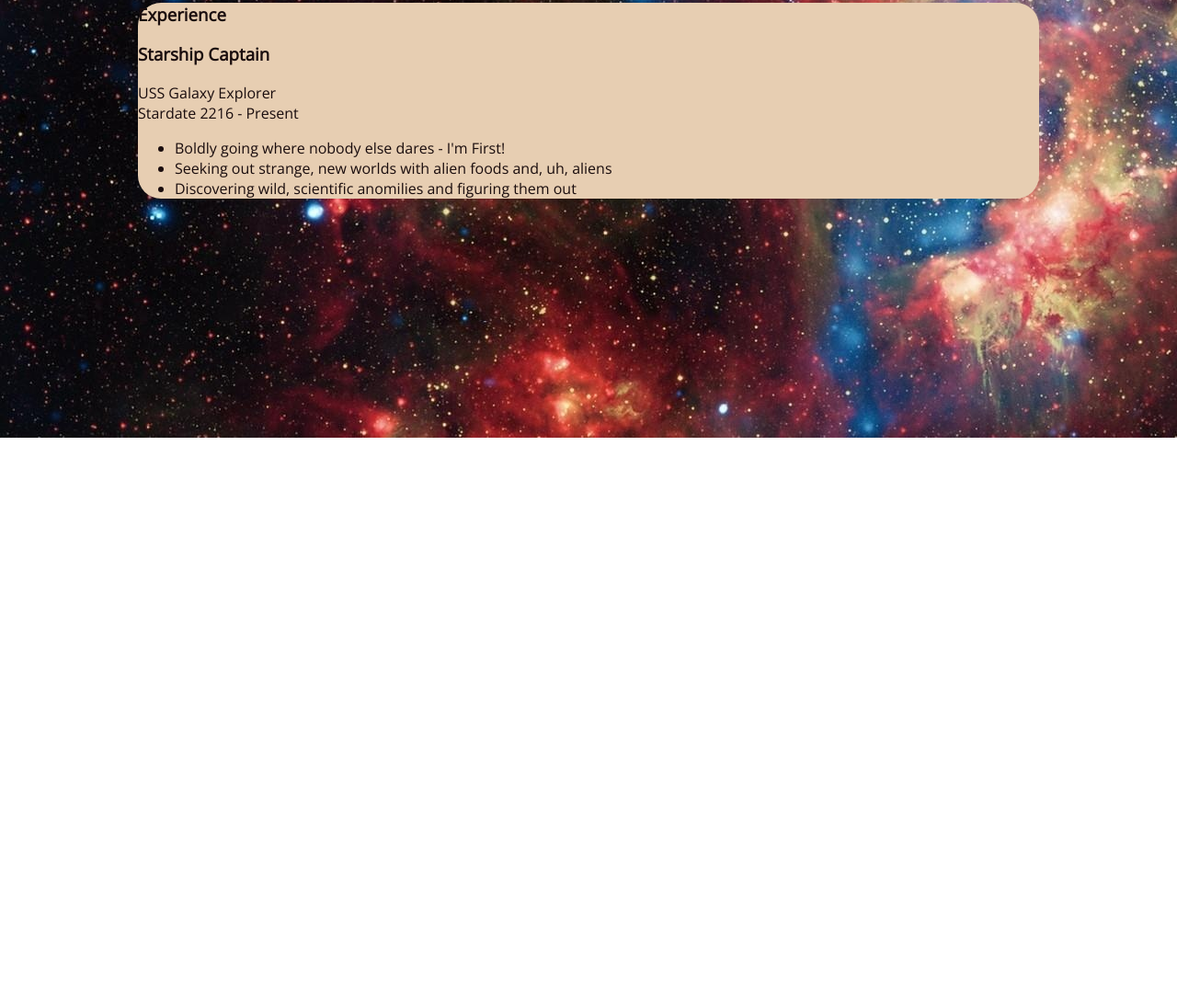
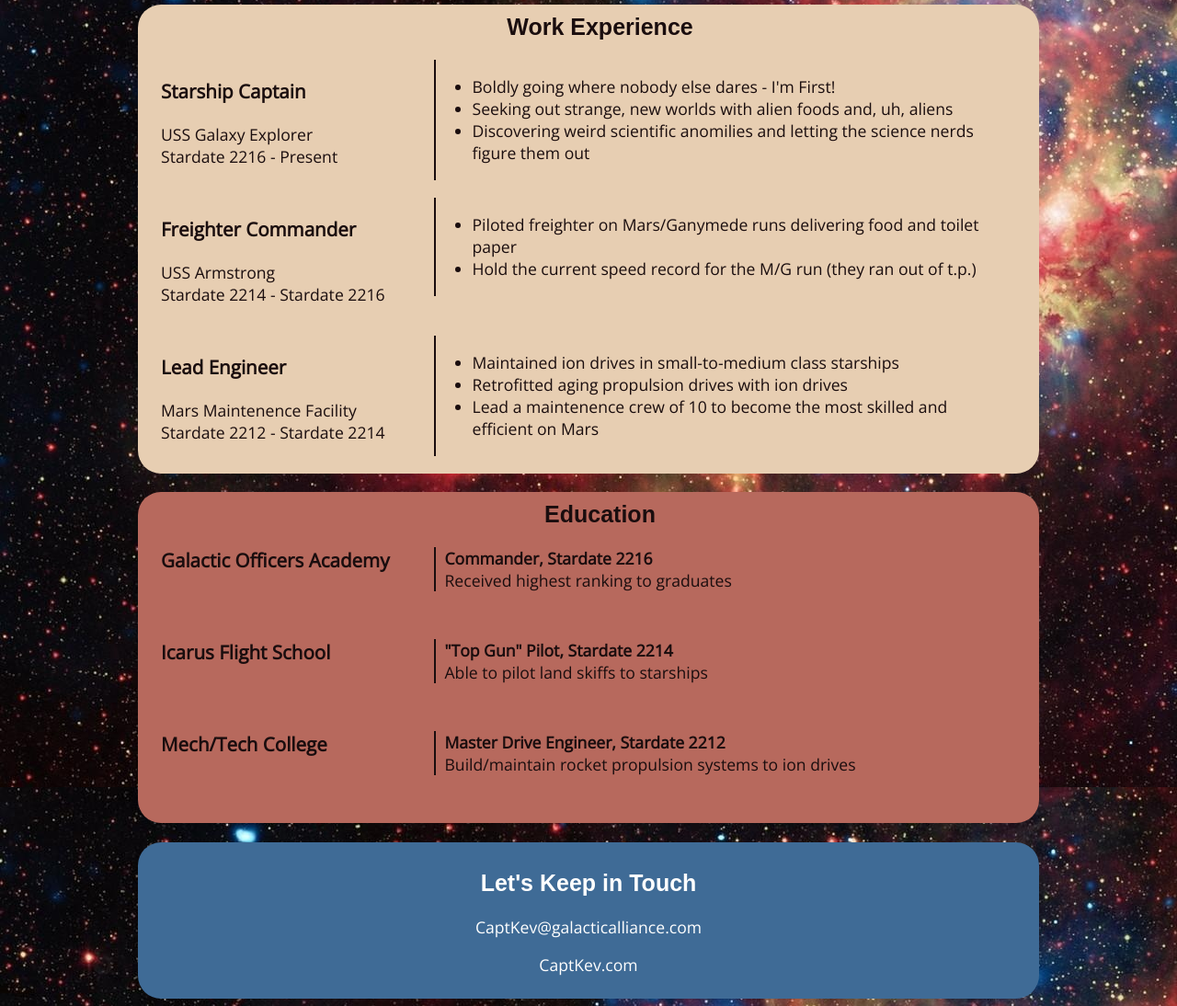
Before and after one commit to kevindmorgan/Web210-L04-A01, a plain HTML site: page index.html in a window 1280 px wide. Shown: the part 324-1418 px from the top of the page at 92% size. Before the commit the page ends 800 px from the top, so only its background shows below. Drawn offline with nearby package versions, Linux system fonts and the light colour scheme; a web font is replaced by a local one.

```diff
--- a/css/styles.css
+++ b/css/styles.css
@@ -6,27 +6,51 @@
 **********  09/12/2019
 */
 
-/*
-GALAXY
+/* Background Galaxy Pic Palette
 Pale Goldenrod #e7ceb2
 Steel Blue #3f6b96
 Indian Red #b7695d
 Black #1a0d0e
-Dark Olive Green #6e3738
-*/
+Dark Olive Green #6e3738 */
+
+/*--------------------------------------
+      Global Styles
+--------------------------------------*/
 body {
    background-image: url("../images/background_galaxy.jpg");background-repeat: repeat-y;
+   background-attachment: fixed;
    font-family: 'Open Sans', sans-serif;
+   font-size: 1.1em;
 }
+h2 {
+   font-family: 'Kite One', sans-serif;
+   font-size: 25px;
+}
+.container {
+   max-width: 980px;
+   margin: 0 auto;
+}
+.column-narrow {
+   width: 30%;
+   float: left;
+   padding-right: 10px;
+}
+ .column-wide {
+   width: 65%;
+   float: left;
+   border-left: solid 2px #1a0d0e;
+}
+
+/*--------------------------------------
+      Header Section Styles
+--------------------------------------*/
 header {
    background-color: #3f6b96;
    min-height: 300px;
-   max-width: 980px;
-   margin: 0 auto;
+   color: white;
    border-radius: 25px;
-   color: white;
 }
-img {
+header img {
    border-radius: 50%;
    margin: 20px;
    float: left;
@@ -38,17 +62,78 @@ header h1 {
    margin: 0;
    padding: 35px 0 0 0;
 }
-header h2 {
-   font-size: 25px;
-}
 header p {
    width: 85%;
 }
 
-main {
+/*--------------------------------------
+      Experience Section Styles
+--------------------------------------*/
+.experience {
    background-color: #e7ceb2;
-   max-width: 980px;
-   margin: 0 auto;
+   color: #1a0d0e;
    border-radius: 25px;
+   padding-left: 25px;
+}
+section.experience h2 {
+   padding-top: 10px;
+   text-align: center;
+}
+.card1 {
+   clear: both;
+   min-height: 150px;
+}
+
+/*--------------------------------------
+      Education Section Styles
+--------------------------------------*/
+.education {
+   background-color: #b7695d;
    color: #1a0d0e;
+   border-radius: 25px;
+   padding-left: 25px;
 }
+section.education h2 {
+   padding-top: 10px;
+   text-align: center;
+}
+section.education h4 {
+   margin: 0;
+   padding: 0 10px;
+}
+section.education p {
+   margin: 0;
+   padding: 0 10px;
+}
+.card2 {
+   clear: both;
+   min-height: 100px;
+}
+section.card2 h3 {
+   margin: 0;
+}
+
+/*--------------------------------------
+      Footer Section Styles
+--------------------------------------*/
+footer {
+   text-align: center;
+   background-color: #3f6b96;
+   min-height: 170px;
+   color: white;
+   border-radius: 25px;
+}
+footer h2 {
+   padding-top: 30px;
+}
+footer a {
+   margin-bottom: 10px;
+}
+footer a:link, footer a:visited {
+   color: white;
+   text-decoration: none;
+}
+footer a:hover {
+   background-color: white;
+   color: #3f6b96;
+}
--- a/index.html
+++ b/index.html
@@ -13,21 +13,27 @@
     <meta name="viewport" content="width=device-width, initial-scale=1.0">
     <meta http-equiv="X-UA-Compatible" content="ie=edge">
     <title>Captain Kevin Morgan | Resume</title>
-    <link href="https://fonts.googleapis.com/css?family=Rubik+Mono+One|Montserrat|Kite+One|Open+Sans&display=swap" rel="stylesheet">
+    <link href="https://fonts.googleapis.com/css?family=Rubik+Mono+One|Kite+One|Open+Sans&display=swap" rel="stylesheet">
     <link rel="stylesheet" href="css/styles.css">
 </head>
 <body>
-    <header>
+<!--------------------------------------
+        Header Section
+---------------------------------------->
+    <header class="container">
         <img src="images/space-blue-250.jpg" alt="profile picture">
         <h1>Captain Kevin Morgan</h1>
         <h2>USS Galaxy Explorer, Galactic Alliance</h2>
         <p>As the Captain of the Alliance's most technologically advanced starship, I thrive on exploring new planets and meeting new life forms.</p>
     </header>
 
-    <main>
+    <main class="container">
+<!--------------------------------------
+        Experience Section
+---------------------------------------->
         <section class="experience">
-            <h3>Experience</h3>
-            <section class="card">
+            <h2>Work Experience</h2>
+            <section class="card1">
                 <aside class="column-narrow">
                     <h3>Starship Captain</h3>
                     <p>USS Galaxy Explorer<br>Stardate 2216 - Present</p>
@@ -36,13 +42,84 @@
                     <ul>
                         <li>Boldly going where nobody else dares - I'm First!</li>
                         <li>Seeking out strange, new worlds with alien foods and, uh, aliens</li>
-                        <li>Discovering wild, scientific anomilies and figuring them out</li>
+                        <li>Discovering weird scientific anomilies and letting the science nerds figure them out</li>
                     </ul>
                 </aside> <!-- end column-wide -->
             </section> <!-- end card -->
 
+            <section class="card1">
+                <aside class="column-narrow">
+                    <h3>Freighter Commander</h3>
+                    <p>USS Armstrong<br>Stardate 2214 - Stardate 2216</p>
+                </aside> <!-- end column-narrow -->
+                <aside class="column-wide">
+                    <ul>
+                        <li>Piloted freighter on Mars/Ganymede runs delivering food and toilet paper</li>
+                        <li>Hold the current speed record for the M/G run (they ran out of t.p.)</li>
+                    </ul>
+                </aside> <!-- end column-wide -->
+            </section> <!-- end card -->
 
+            <section class="card1">
+                <aside class="column-narrow">
+                    <h3>Lead Engineer</h3>
+                    <p>Mars Maintenence Facility<br>Stardate 2212 - Stardate 2214</p>
+                </aside> <!-- end column-narrow -->
+                <aside class="column-wide">
+                    <ul>
+                        <li>Maintained ion drives in small-to-medium class starships</li>
+                        <li>Retrofitted aging propulsion drives with ion drives</li>
+                        <li>Lead a maintenence crew of 10 to become the most skilled and efficient on Mars</li>
+                    </ul>
+                </aside> <!-- end column-wide -->
+            </section> <!-- end card -->
         </section> <!-- end experience -->
+
+<!--------------------------------------
+        Education Section
+---------------------------------------->
+        <section class="education">
+            <h2>Education</h2>
+            <section class="card2">
+                <aside class="column-narrow">
+                    <h3>Galactic Officers Academy</h3>
+                </aside> <!-- end column-narrow -->
+                <aside class="column-wide">
+                    <h4>Commander, Stardate 2216</h4>
+                    <p>Received highest ranking to graduates</p>
+                </aside> <!-- end column-wide -->
+            </section> <!-- end card -->
+
+            <section class="card2">
+                <aside class="column-narrow">
+                        <h3>Icarus Flight School</h3>
+                    </aside> <!-- end column-narrow -->
+                    <aside class="column-wide">
+                        <h4>"Top Gun" Pilot, Stardate 2214</h4>
+                        <p>Able to pilot land skiffs to starships</p>
+                    </aside> <!-- end column-wide -->
+            </section> <!-- end card -->
+
+            <section class="card2">
+                <aside class="column-narrow">
+                        <h3>Mech/Tech College</h3>
+                    </aside> <!-- end column-narrow -->
+                    <aside class="column-wide">
+                        <h4>Master Drive Engineer, Stardate 2212</h4>
+                        <p>Build/maintain rocket propulsion systems to ion drives</p>
+                    </aside> <!-- end column-wide -->
+            </section> <!-- end card -->
+        </section> <!-- end education -->
+
+<!--------------------------------------
+        Footer Section
+---------------------------------------->
+
+        <footer class="container">
+            <h2>Let's Keep in Touch</h2>
+            <p><a href="mailto:CaptKev@galacticalliance.com">CaptKev@galacticalliance.com</a></p>
+            <p><a href="http://CaptKev.com" target="_blank">CaptKev.com</a></p>
+        </footer>
     </main>
 </body>
 </html>
```
